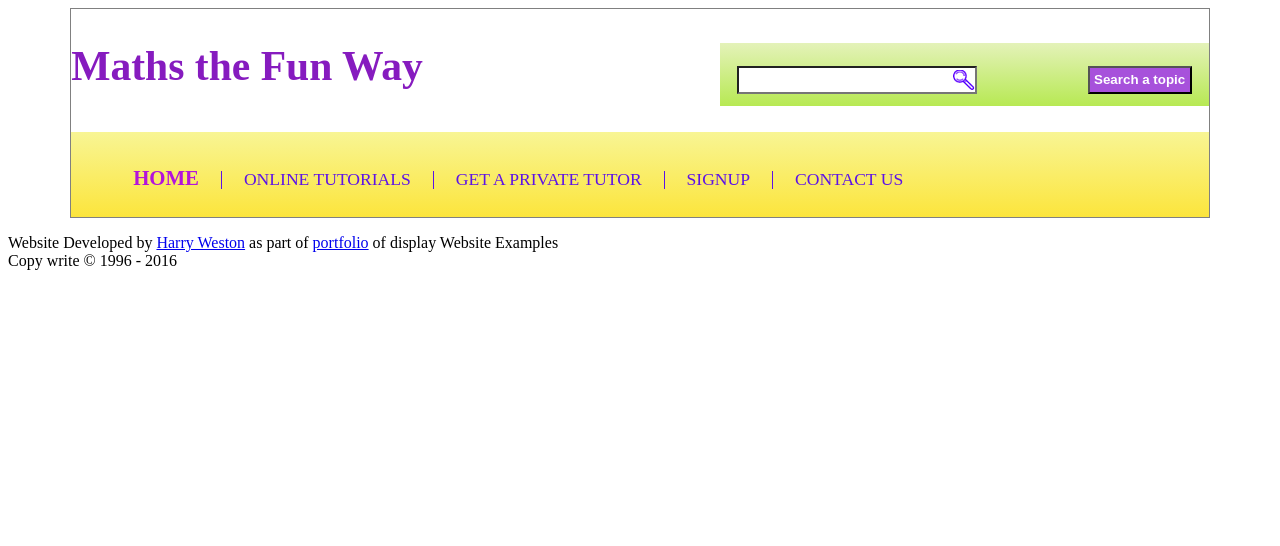
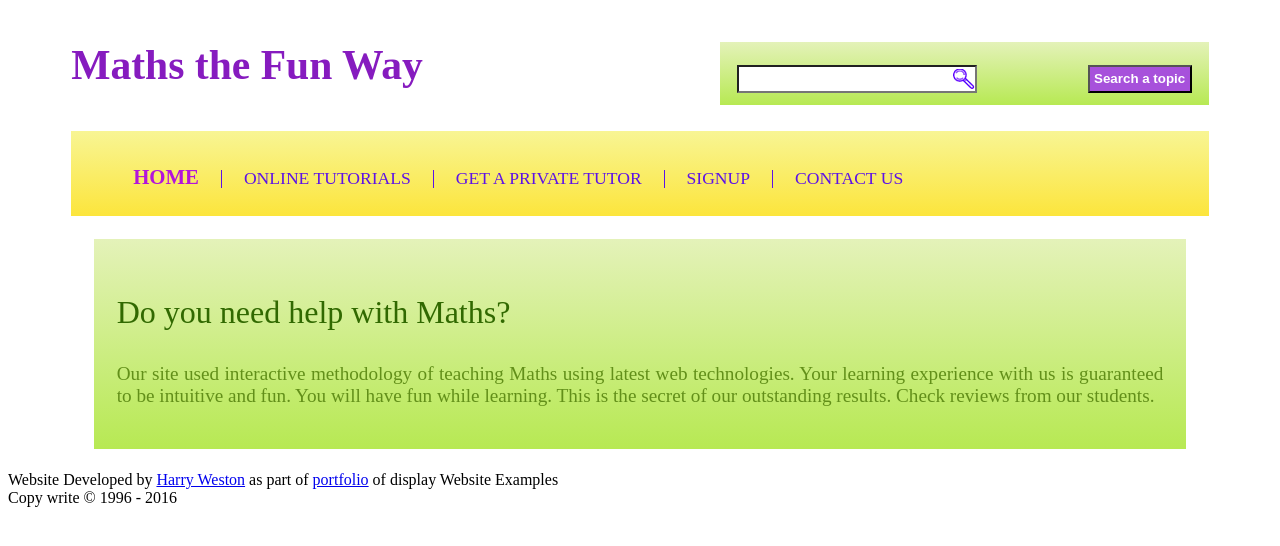
Before and after one commit to harryweston/CWDC, a plain HTML site: page MathForFun/index.html in a window 1280 px wide. Drawn offline with Linux system fonts and the light colour scheme.

Commit message:
Introduction Section
Added new introduction Section to website, and stylings

```diff
--- a/MathForFun/index.html
+++ b/MathForFun/index.html
@@ -41,9 +41,11 @@
                     <li><a href="#">SIGNUP</a></li>
                     <li><a href="#">CONTACT US</a></li>
                 </ul>
-
             </div>
-
+            <div id="introduction">
+                <h3>Do you need help with Maths?</h3>
+                <p>Our site used interactive methodology of teaching Maths using latest web technologies. Your learning experience with us is guaranteed to be intuitive and fun. You will have fun while learning. This is the secret of our outstanding results. Check reviews from our students.</p>
+            </div>
 
         </div>
 
--- a/MathForFun/styles.css
+++ b/MathForFun/styles.css
@@ -1,7 +1,7 @@
 
 #container {
     width: 90%;
-    border: 1px solid grey;
+/*    border: 1px solid grey; */
     height: auto;
 
     margin: 0 auto;
@@ -102,3 +102,21 @@ ul{
     color: #B314DB;
 
 }
+
+#introduction{
+    background: linear-gradient(#E4F2B9, #B7E953);
+    padding: 2%;
+    margin: 2%;
+}
+
+#introduction h3{
+    font-size: 200%;
+    color: #316901;
+    font-weight: normal;
+}
+
+#introduction p{
+    font-size: 120%;
+    color: #628F19;
+    text-align: justify;
+}
```
